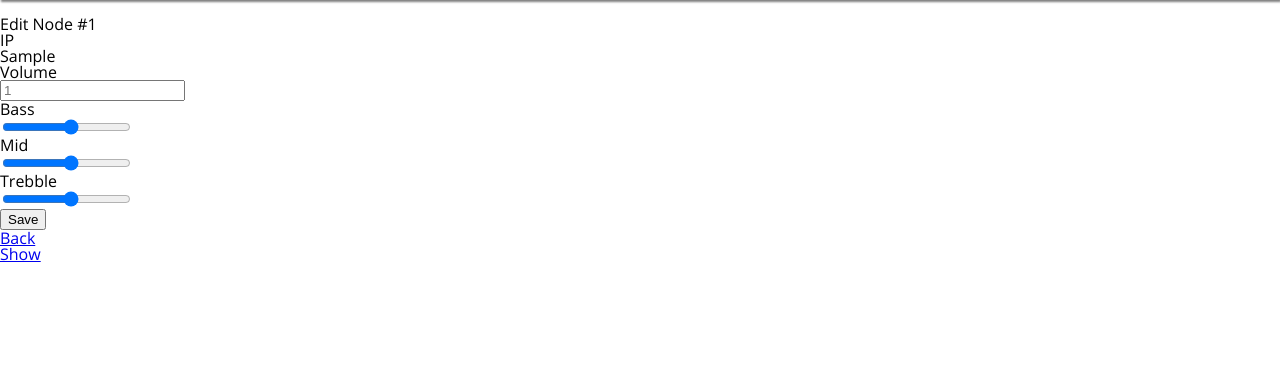
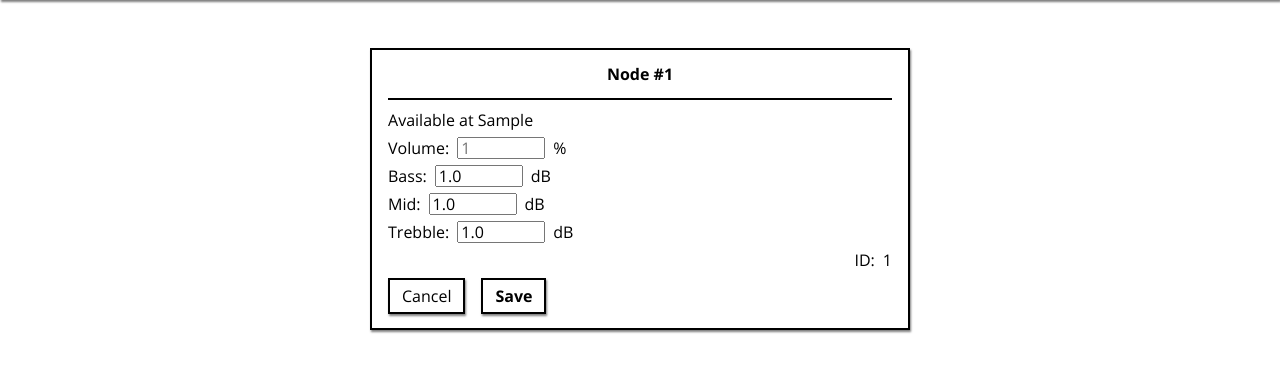
Before and after one commit to matlagp/bass, a Flask app: page /nodes/1/edit/ in a window 1280 px wide. Shown: the part 130-502 px from the top of the page. Run offline with Flask 2, Linux system fonts and the light colour scheme; tables that the repository leaves empty hold one stand-in row (values such as "Sample post").

Commit message:
Style node edit forms

```diff
--- a/server/app/__init__.py
+++ b/server/app/__init__.py
@@ -40,33 +40,50 @@ def nodes_update(node_id=0):
 
     def _check_range(value, min_value, max_value, comment):
         if value < min_value or value > max_value:
-            errors[comment.lower()] = f"{comment}({value}) not between {min_value} and {max_value}"
+            errors[comment.lower()] = f"should be between {min_value} and {max_value}"
             return False
         return True
 
     if (request.values['volume']):
-        volume = int(request.values['volume'])
-        if volume != node.volume and _check_range(volume, 0, 100, "Volume"):
-            new_volume = True
-            node.volume = volume
+        node.volume = request.values['volume']
+        try:
+            volume = int(request.values['volume'])
+            if volume != node.volume and _check_range(volume, 0, 100, "Volume"):
+                new_volume = True
+                node.volume = volume
+        except ValueError:
+            errors['volume'] = "should be an integer"
 
     if (request.values['bass']):
-        bass = float(request.values['bass'])
-        if bass != node.bass and _check_range(bass, -24, 12, "Bass"):
-            new_bass = True
-            node.bass = bass
+        node.bass = request.values['bass']
+        try:
+            bass = float(request.values['bass'])
+            if bass != node.bass and _check_range(bass, -24, 12, "Bass"):
+                new_bass = True
+                node.bass = bass
+        except ValueError:
+            errors['bass'] = "should be a number"
 
     if (request.values['mid']):
-        mid = float(request.values['mid'])
-        if mid != node.mid and _check_range(mid, -24, 12, "Mid"):
-            new_mid = True
-            node.mid = mid
+        node.mid = request.values['mid']
+        try:
+            mid = float(request.values['mid'])
+            if mid != node.mid and _check_range(mid, -24, 12, "Mid"):
+                new_mid = True
+                node.mid = mid
+        except ValueError:
+            errors['mid'] = "should be a number"
 
     if (request.values['trebble']):
-        trebble = float(request.values['trebble'])
-        if trebble != node.trebble and _check_range(trebble, -24, 12, "Trebble"):
-            new_trebble = True
-            node.trebble = trebble
+        node.trebble = request.values['trebble']
+        try:
+            trebble = float(request.values['trebble'])
+            if trebble != node.trebble and _check_range(trebble, -24, 12, "Trebble"):
+                new_trebble = True
+                node.trebble = trebble
+        except ValueError:
+            errors['trebble'] = "should be a number"
+
 
     if not errors:
         node_hex_id = "{0:08X}"
@@ -79,14 +96,18 @@ def nodes_update(node_id=0):
         if new_trebble:
             MQTTClient._publish_node_setting(mqtt_client.client, node_hex_id, 'trebble', node.trebble)
         node_repository.update(node)
-        return render_template('nodes/show.html', node=node)
+        nodes = node_repository.all()
+        return render_template('nodes/index.html', nodes=nodes)
     else:
-        return render_template('nodes/edit.html', node=node, errors=errors)
+        nodes = node_repository.all()
+        return render_template('nodes/index.html', nodes=nodes, edited_node=node, errors=errors)
 
 
 @app.route('/nodes/<node_id>/edit/')
 def nodes_edit(node_id=0):
-    return render_template('nodes/edit.html', node=node_repository.find(node_id), errors={})
+    nodes = node_repository.all()
+    edited_node = node_repository.find(node_id)
+    return render_template('nodes/index.html', nodes=nodes, edited_node=edited_node, errors={})
 
 
 @app.route('/bt/')
--- a/server/app/models.py
+++ b/server/app/models.py
@@ -9,3 +9,7 @@ class Node:
 
     def __str__(self):
         return f"Node(id={self.id}, ip={self.ip}, volume={self.volume}, bass={self.bass}, mid={self.mid}, trebble={self.trebble})"
+
+    @property
+    def name(self):
+        return f"Node #{self.id}"
--- a/server/app/static/styles.css
+++ b/server/app/static/styles.css
@@ -22,6 +22,30 @@ body {
     flex-direction: column;
     width: 100vw;
     font-family: 'Open Sans', sans-serif;
+}
+
+input {
+    font: inherit;
+}
+
+button, .btn {
+    text-decoration: none;
+    appearance: none;
+    background-color: white;
+    color: black;
+    font: inherit;
+
+    border: 2px solid black;
+    padding: 0.5rem 0.75rem;
+    box-shadow: 1px 2px 2px rgba(0, 0, 0, 0.5);
+    transition-property: box-shadow, transform;
+    transition-duration: 100ms;
+}
+
+button:hover, .btn:hover {
+    cursor: pointer;
+    box-shadow: 2px 4px 4px rgba(0, 0, 0, 0.5);
+    transform: scale(1.02);
 }
 
 .header {
@@ -53,7 +77,7 @@ body {
 
 .navigation > a:hover {
     text-decoration: underline;
-    transform: scale(1.05);
+    transform: scale(1.02);
 }
 
 .navigation > a.active {
@@ -67,6 +91,7 @@ body {
     padding: 2rem;
     flex-wrap: wrap;
     justify-content: center;
+    margin: auto;
 }
 
 .node {
@@ -75,16 +100,16 @@ body {
     grid-gap: 0.75rem;
     text-decoration: none;
     color: black;
-    width: 30rem;
+    width: 100%;
     border: 2px solid black;
     box-shadow: 1px 2px 2px rgba(0, 0, 0, 0.5);
-    transition-property: box-shadow;
-    transition-duration: 100ms;
     padding: 1rem;
 }
 
-.node:hover {
-    box-shadow: 2px 4px 4px rgba(0, 0, 0, 0.6)
+@media only screen and (min-width: 600px) {
+    .node {
+        width: calc(600px - 6rem);
+    }
 }
 
 .node-name {
@@ -104,3 +129,22 @@ body {
 .node-attr-id {
     align-self: flex-end;
 }
+
+input[type="text"] {
+    width: 5rem;
+    height: 1rem;
+    margin-top: -0.2rem;
+    margin-bottom: -0.2rem;
+}
+
+.node-buttons {
+    height: 2rem;
+    display: flex;
+    flex-direction: row;
+    align-items: center;
+    grid-gap: 1rem;
+}
+
+.node-buttons > button {
+    font-weight: bold;
+}
--- a/server/app/templates/nodes/index.html
+++ b/server/app/templates/nodes/index.html
@@ -1,4 +1,4 @@
-{% extends 'base.html' %}
+{% extends "base.html" %}
 
 {% block title %}
 Nodes
@@ -8,7 +8,60 @@ Nodes
 
 <div class="nodes">
   {% for node in nodes %}
-  <a href="/nodes/{{node.id}}/edit" class="node">
+  {% if edited_node and edited_node.id == node.id %}
+  <form action="/nodes/{{ node.id }}/" method="POST" class="node node-edited">
+    <!-- <div class="node-name"> -->
+      <!--   <input class="node-name" value="{{node.name}}"> -->
+      <!-- </div> -->
+    <p class="node-name">Node #{{ edited_node.id }}</p>
+    {% if edited_node.ip != "0" %}
+    <p>Available at {{ edited_node.ip }}</p>
+    {% else %}
+    <p>Unavailable</p>
+    {% endif %}
+    <div class="node-attr">
+      <h2>Volume:</h2>
+      <input id="volume" name="volume" type="text" placeholder="{{ edited_node.volume }}">
+      %
+      {% if errors.get("volume") is not none %}
+      <p>({{ errors["volume"] }})</p>
+      {% endif %}
+    </div>
+    <div class="node-attr">
+      <h2>Bass:</h2>
+      <input id="bass" name="bass" type="text" value="{{ edited_node.bass }}">
+      dB
+      {% if errors.get("bass") is not none %}
+      <p>({{ errors["bass"] }})</p>
+      {% endif %}
+    </div>
+    <div class="node-attr">
+      <h2>Mid:</h2>
+      <input id="mid" name="mid" type="text" value="{{ edited_node.mid }}">
+      dB
+      {% if errors.get("mid") is not none %}
+      <p>({{ errors["mid"] }})</p>
+      {% endif %}
+    </div>
+    <div class="node-attr">
+      <h2>Trebble:</h2>
+      <input id="trebble" name="trebble" type="text" value="{{ edited_node.trebble }}">
+      dB
+      {% if errors.get("trebble") is not none %}
+      <p>({{ errors["trebble"] }})</p>
+      {% endif %}
+    </div>
+    <div class="node-attr node-attr-id">
+      <h2>ID:</h2>
+      <p>{{ edited_node.id }}</p>
+    </div>
+    <div class="node-buttons">
+      <a href="/nodes" class="btn">Cancel</a>
+      <button type="submit">Save</button>
+    </div>
+  </form>
+  {% else %}
+  <div class="node">
     <p class="node-name">Node #{{ node.id }}</p>
     {% if node.ip != "0" %}
     <p>Available at {{ node.ip }}</p>
@@ -35,7 +88,11 @@ Nodes
       <h2>ID:</h2>
       <p>{{ node.id }}</p>
     </div>
-  </a>
+    <div class="node-buttons">
+      <a href="/nodes/{{node.id}}/edit" class="btn">Edit</a>
+    </div>
+  </div>
+  {% endif %}
   {% endfor %}
 </div>
 
```
